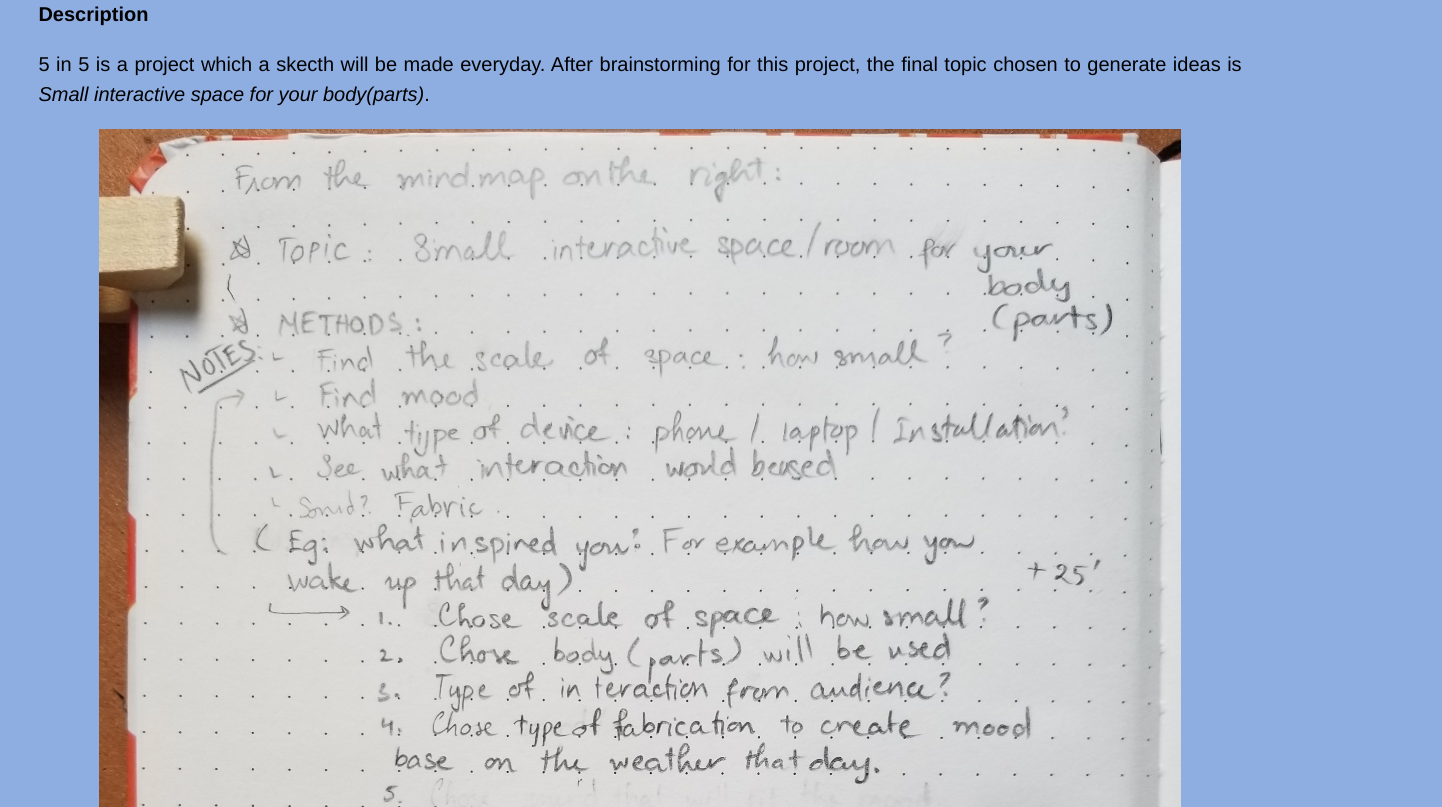
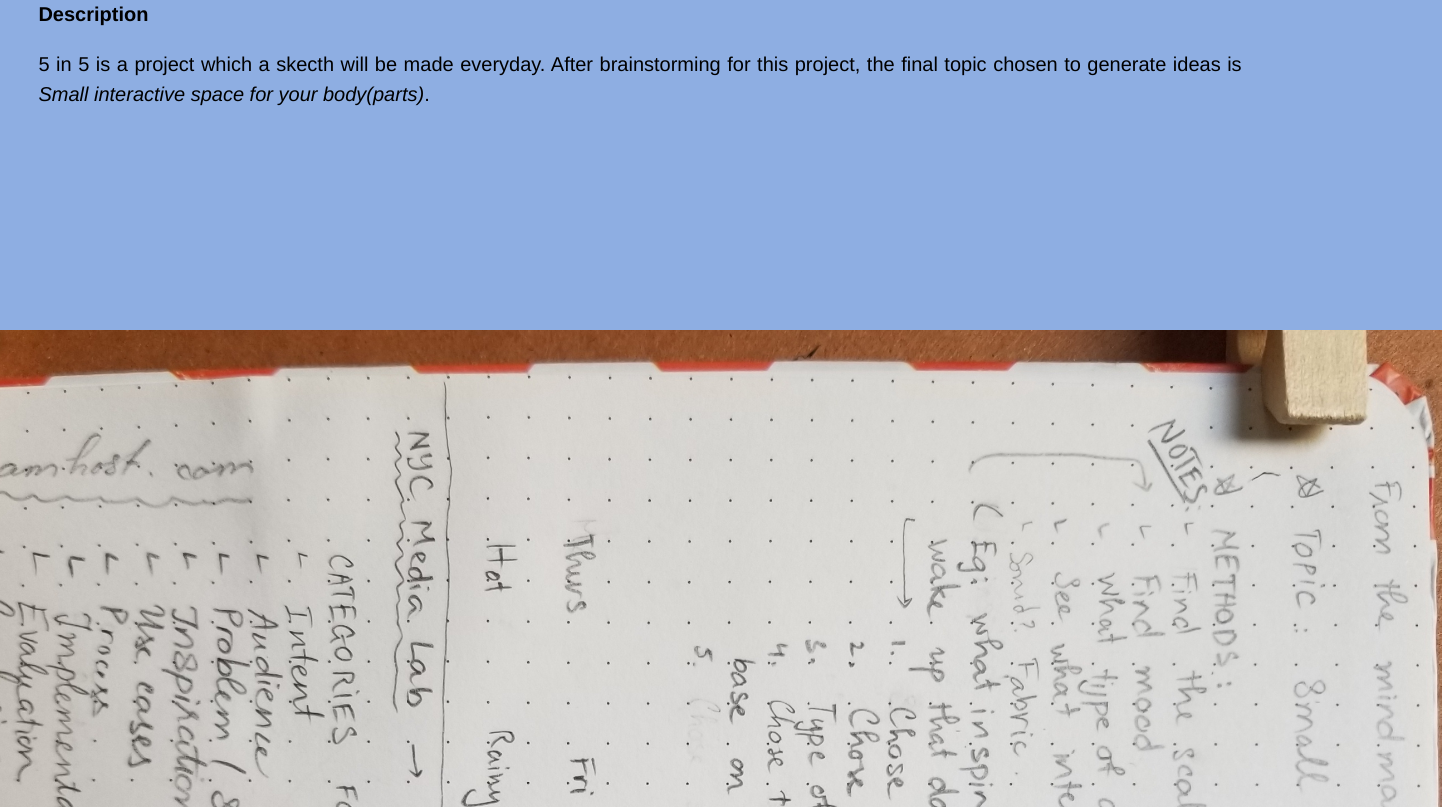
Before and after one commit to sky-ta/CTLabSystems_2018, a plain HTML site: page 5in5-Home.html in a window 1280 px wide. Shown: the part 993-1800 px from the top of the page, 1442 px wide, since content can reach past the window. Drawn offline with nearby package versions, Linux system fonts and the light colour scheme.

Commit message:
second commit

```diff
--- a/5in5-Home.html
+++ b/5in5-Home.html
@@ -63,7 +63,7 @@
         <p><strong>Description</strong></p>
         <p>5 in 5 is a project which a skecth will be made everyday. After brainstorming for this project, the final topic chosen to generate ideas is <i>Small interactive space for your body(parts)</i>.</p>
 
-        <img src="./assets/notes.jpg" alt="brainstorm" width=100% class="center">
+        <img src="./assets/notes.jpg" alt="brainstorm" width=100% class="rotate90">
         <p>The constrains to make these sketches are the following:</p>
             <ol>
             <li>Define the size of the space (how small?)</li>
```
Also changed, not shown: READ ME PLEASE.txt.
